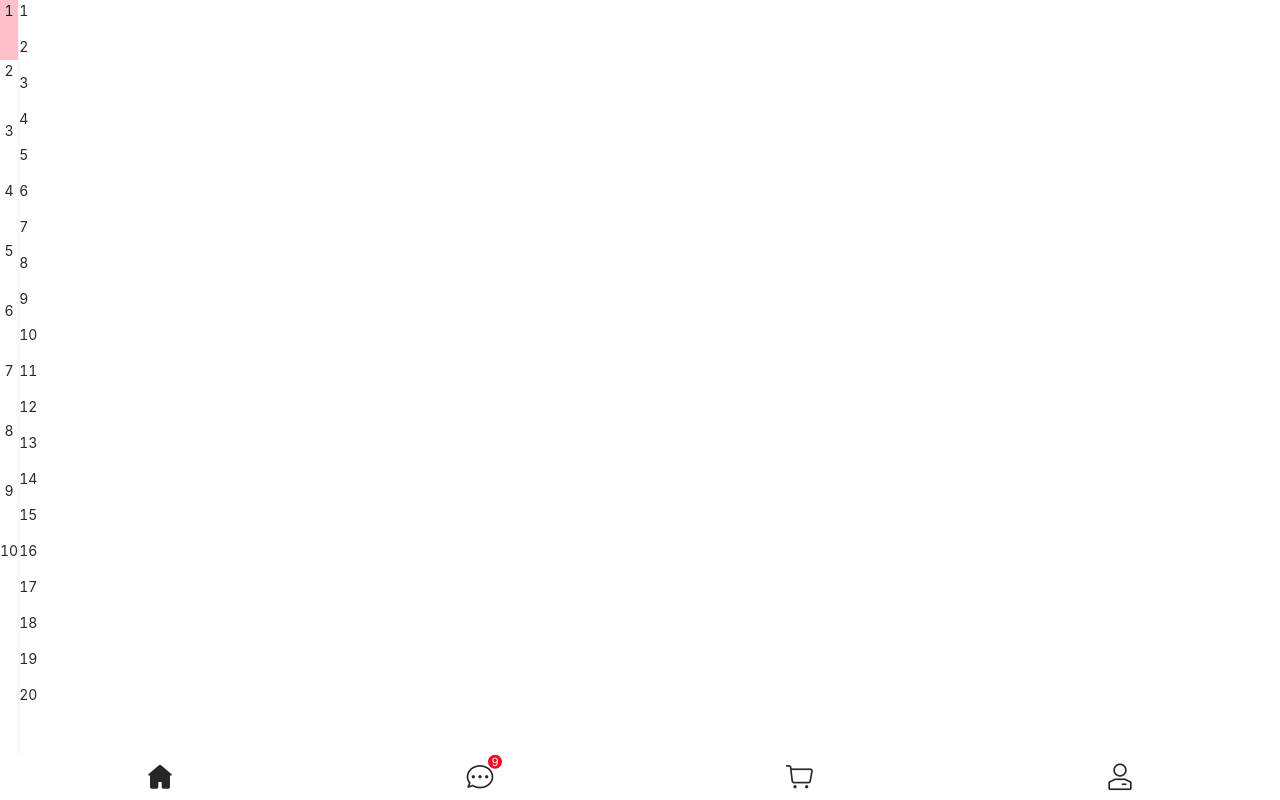
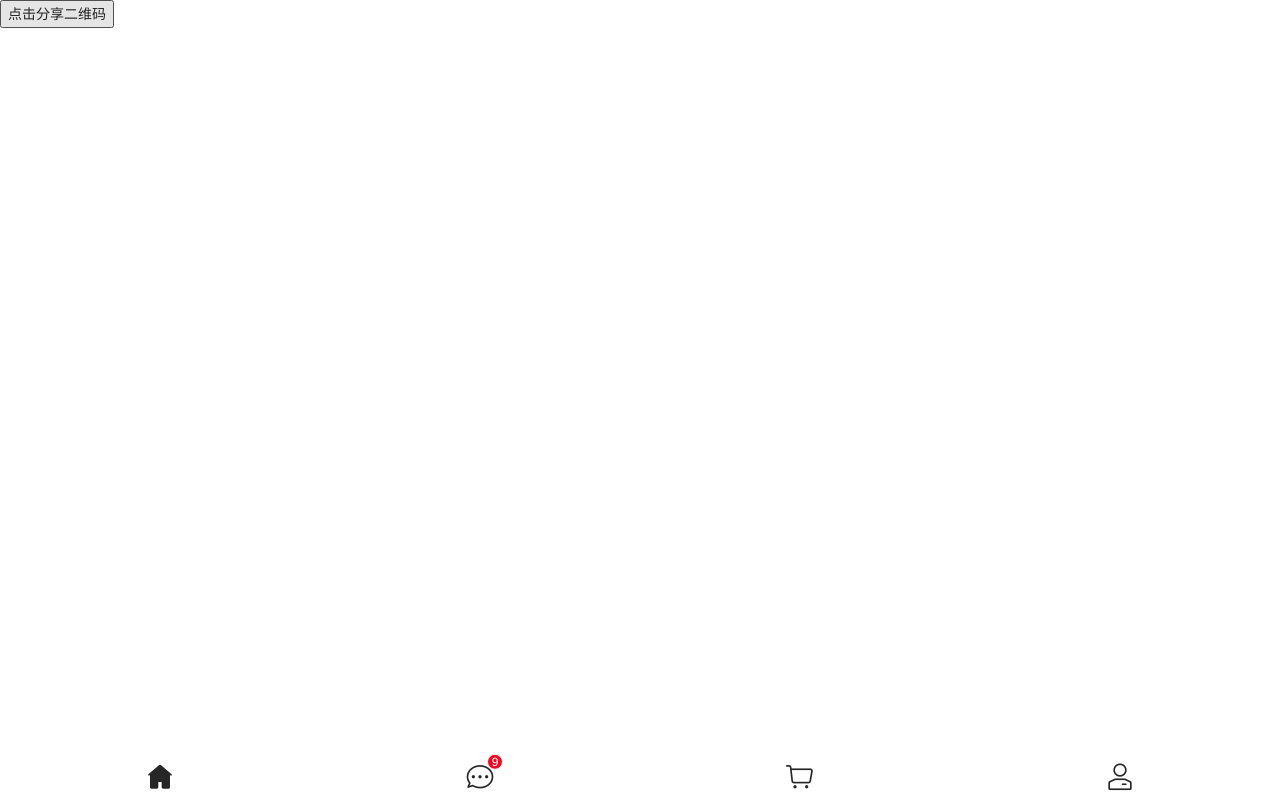
Before and after one commit to wxr-source/wxr-daydayup, a Vue app: page /#/ in a window 1280 px wide. Built offline with nearby package versions, Linux system fonts and the light colour scheme; what vue-monoplasty-slide-verify would draw is missing.

Commit message:
网址生成二维码

```diff
--- a/package.json
+++ b/package.json
@@ -10,6 +10,7 @@
   "dependencies": {
     "better-scroll": "^2.3.1",
     "core-js": "^3.13.0",
+    "qrcodejs2": "^0.0.2",
     "vant": "^2.12.20",
     "vue": "^2.6.11",
     "vue-monoplasty-slide-verify": "^1.1.3",
--- a/src/router/index.js
+++ b/src/router/index.js
@@ -16,8 +16,9 @@ const routes = [
     name: 'Home',
     // component: () => import(/* webpackChunkName: "storeDetail" */ '../views/home.vue')
     // component: () => import(/* webpackChunkName: "storeDetail" */ '../views/scrolltest.vue')
-    // component: () => import(/* webpackChunkName: "storeDetail" */ '../views/pictruescroll.vue')
-    component: () => import(/* webpackChunkName: "storeDetail" */ '../views/betterscrolltest.vue')
+    // component: () => import(/* webpackChunkName: "storeDetail" */ '../views/slideVerify.vue')
+    // component: () => import(/* webpackChunkName: "storeDetail" */ '../views/betterscrolltest.vue')
+    component: () => import(/* webpackChunkName: "storeDetail" */ '../views/qrcodejs2.vue')
   },
   {
     path: '/message',
--- a/src/views/login.vue
+++ b/src/views/login.vue
@@ -16,7 +16,7 @@
     </div>
 
     <!-- <van-overlay :show="slideshow" @click="slideshow = false">
-      <div class="slide" @click.stop> -->
+    <div class="slide" @click.stop>-->
     <slide-verify
       :l="42"
       :r="10"
@@ -27,7 +27,6 @@
       @fail="onFail"
       @refresh="onRefresh"
       v-show="slideshow"
-
     ></slide-verify>
     <!-- </div>
     -->
@@ -69,20 +68,16 @@ export default {
 .login {
   width: 100%;
   height: 100%;
-  .head {
-    //    height:20%;
-  }
   .main {
     height: 80%;
     display: flex;
     align-items: center;
-    .form {
+
   }
-  }
-  .slide{
+  .slide {
     display: flex;
-      justify-content:center;
-      align-items:center;
+    justify-content: center;
+    align-items: center;
   }
 }
 </style>
--- /dev/null
+++ b/src/views/qrcodejs2.vue
@@ -0,0 +1,59 @@
+/**
+ * @file 生成二维码的组件
+ * @author Walker
+ * @date 2020-03-16
+ */
+ // npm install qrcodejs2 --save 二维码插件
+<template>
+  <div class="emqrcode">
+    <button @click="showQRcode">点击分享二维码</button>
+    <div id="qrcode" ref="qrcode"></div>
+  </div>
+</template>
+
+<script>
+import QRCode from "qrcodejs2";
+export default {
+//   components: { QRCode },
+  data() {
+    return {
+      link: "https://www.baidu.com/"
+    };
+  },
+  methods: {
+    /**
+     * @description 生成二维码
+     * @param  {number} qWidth  宽度
+     * @param  {number} qHeight  高度
+     * @param  {string} qText  二维码内容（跳转连接）
+     * @param  {string} qRender 渲染方式（有两种方式 table和canvas，默认是canvas）
+     */
+    qrcode(qWidth, qHeight, qText, qRender) {// 下方这个可以帮助qrcode避开eslint语法检查
+      let qrcode = new QRCode("qrcode", {// eslint-disable-line no-unused-vars
+        width: qWidth,
+        height: qHeight,
+        text: qText,
+        render: qRender
+      });
+    },
+
+    /**
+     * @description 点击显示二维码
+     */
+    showQRcode() {
+      //二维码初始化 点击一次添加一个二维码
+      this.$refs.qrcode.innerHTML = "";
+      this.$nextTick(function() {
+        this.qrcode(124, 124, this.link, "canvas");
+      });
+    }
+  }
+};
+</script>
+
+<style lang="less">
+.emqrcode {
+  width: 100%;
+//   background-color: #f00;
+}
+</style>
--- a/src/views/pictruescroll.vue
+++ b/src/views/slideVerify.vue
@@ -10,6 +10,7 @@
             @fail="onFail"
             @refresh="onRefresh"
             ></slide-verify>
+            <!-- :imgs=[]校验时候的图片数组 -->
 <div>{{msg}}</div>
   </div>
 </template>
```
Also changed, not shown: .eslintrc.js, 2 other files (tests, documents, lock files or other folders). Lines whose indentation alone changed are shown as unchanged.
